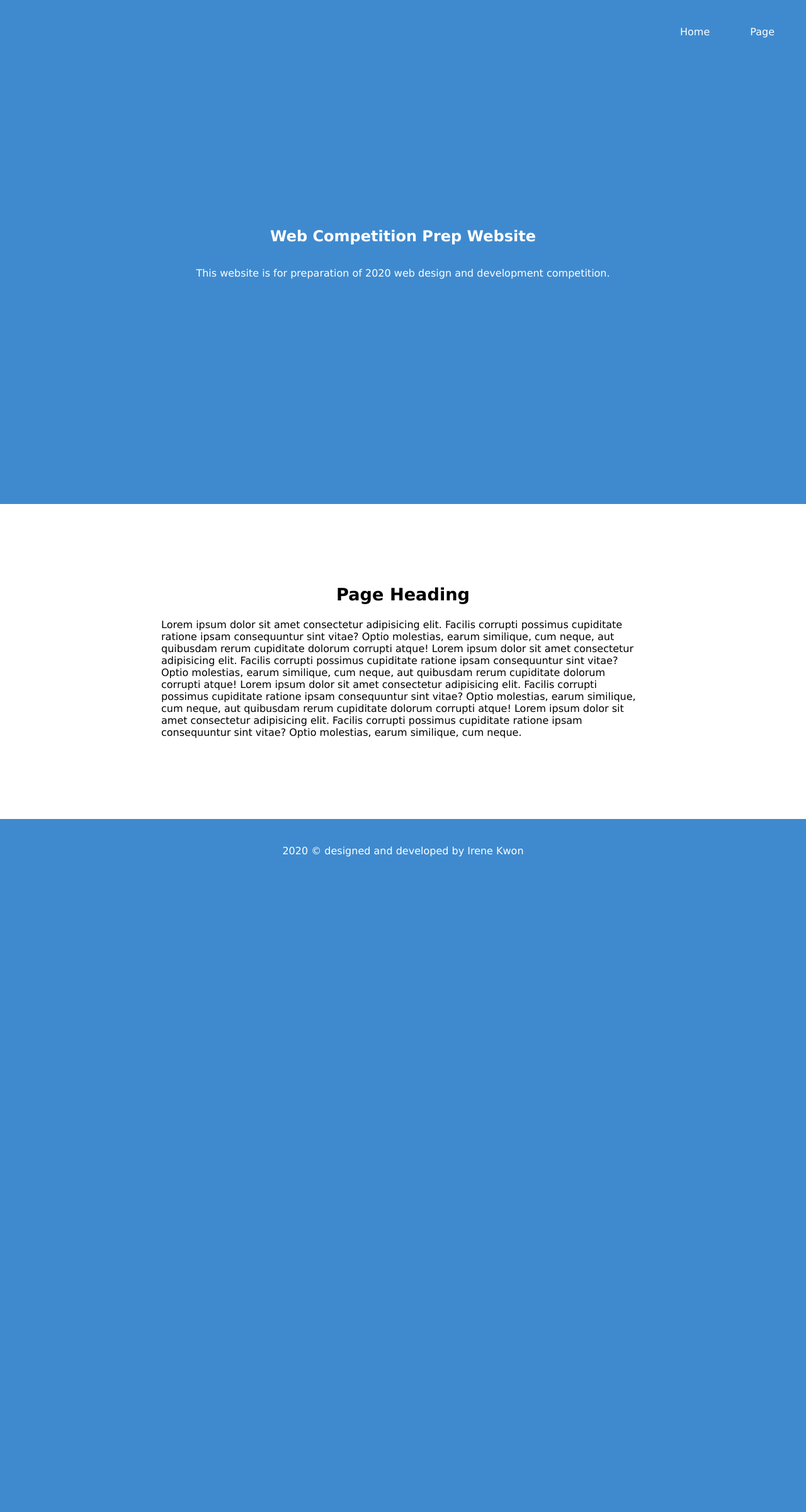
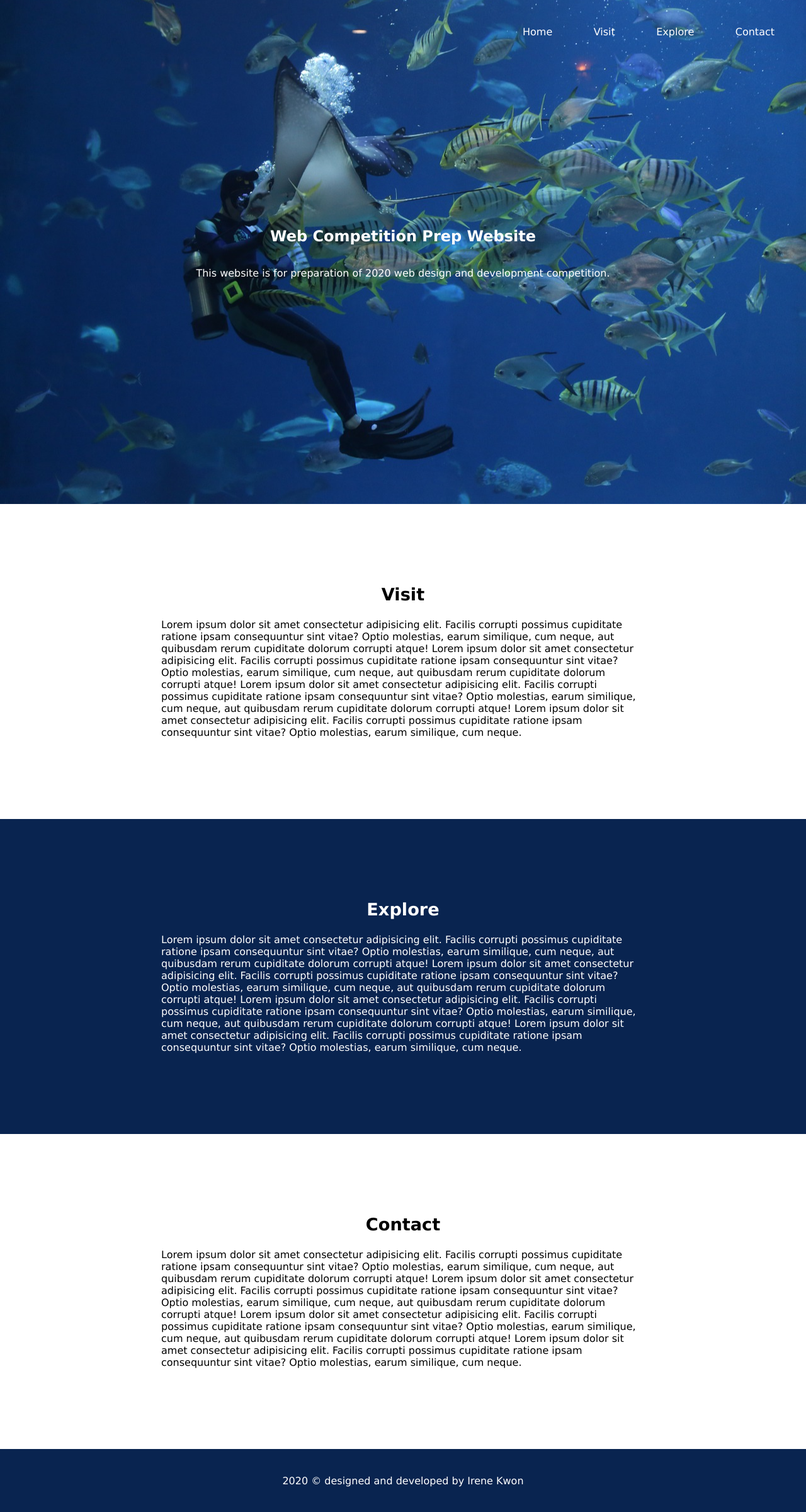
Before and after one commit to irnkwon/web-competition, a PHP site: page / in a window 1280 px wide. Shown: the whole page at 63% size. Before the commit the page ends 1360 px from the top, so only its background shows below. Run offline with PHP 8.4, Linux system fonts and the light colour scheme.

Commit message:
Added pages and menu required for the competition

```diff
--- a/index.html
+++ b/index.html
@@ -12,7 +12,9 @@
         <nav id="navbar">
             <ul>
                 <li><a href="#home">Home</a></li>
-                <li><a href="#page">Page</a></li>
+                <li><a href="#visit">Visit</a></li>
+                <li><a href="#explore">Explore</a></li>
+                <li><a href="#contact">Contact</a></li>
             </ul>
         </nav>
 
@@ -22,10 +24,10 @@
             <p>This website is for preparation of 2020 web design and development competition.</p>
         </section>
 
-        <!-- Page -->
-        <section id="page">
-            <div class="page-heading">Page Heading</div>
-            <div class="page-desc">
+        <!-- Visit -->
+        <section id="visit">
+            <div class="visit-heading">Visit</div>
+            <div class="visit-desc">
                 Lorem ipsum dolor sit amet consectetur adipisicing elit.
                 Facilis corrupti possimus cupiditate ratione ipsam consequuntur sint vitae? Optio molestias,
                 earum similique, cum neque, aut quibusdam rerum cupiditate dolorum corrupti atque!
@@ -41,6 +43,45 @@
             </div>
         </section>
 
+        <!-- Explore -->
+        <section id="explore">
+            <div class="explore-heading">Explore</div>
+            <div class="explore-desc">
+                Lorem ipsum dolor sit amet consectetur adipisicing elit.
+                Facilis corrupti possimus cupiditate ratione ipsam consequuntur sint vitae? Optio molestias,
+                earum similique, cum neque, aut quibusdam rerum cupiditate dolorum corrupti atque!
+                Lorem ipsum dolor sit amet consectetur adipisicing elit.
+                Facilis corrupti possimus cupiditate ratione ipsam consequuntur sint vitae? Optio molestias,
+                earum similique, cum neque, aut quibusdam rerum cupiditate dolorum corrupti atque!
+                Lorem ipsum dolor sit amet consectetur adipisicing elit.
+                Facilis corrupti possimus cupiditate ratione ipsam consequuntur sint vitae? Optio molestias,
+                earum similique, cum neque, aut quibusdam rerum cupiditate dolorum corrupti atque!
+                Lorem ipsum dolor sit amet consectetur adipisicing elit.
+                Facilis corrupti possimus cupiditate ratione ipsam consequuntur sint vitae? Optio molestias,
+                earum similique, cum neque.
+            </div>
+        </section>
+
+        <!-- Contact -->
+        <section id="contact">
+            <div class="contact-heading">Contact</div>
+            <div class="contact-desc">
+                Lorem ipsum dolor sit amet consectetur adipisicing elit.
+                Facilis corrupti possimus cupiditate ratione ipsam consequuntur sint vitae? Optio molestias,
+                earum similique, cum neque, aut quibusdam rerum cupiditate dolorum corrupti atque!
+                Lorem ipsum dolor sit amet consectetur adipisicing elit.
+                Facilis corrupti possimus cupiditate ratione ipsam consequuntur sint vitae? Optio molestias,
+                earum similique, cum neque, aut quibusdam rerum cupiditate dolorum corrupti atque!
+                Lorem ipsum dolor sit amet consectetur adipisicing elit.
+                Facilis corrupti possimus cupiditate ratione ipsam consequuntur sint vitae? Optio molestias,
+                earum similique, cum neque, aut quibusdam rerum cupiditate dolorum corrupti atque!
+                Lorem ipsum dolor sit amet consectetur adipisicing elit.
+                Facilis corrupti possimus cupiditate ratione ipsam consequuntur sint vitae? Optio molestias,
+                earum similique, cum neque.
+            </div>
+        </section>
+
+        <!-- Footer -->
         <section id="footer">
             2020 © designed and developed by Irene Kwon
         </section>
--- a/styles/main.css
+++ b/styles/main.css
@@ -19,7 +19,6 @@ li {
 #navbar {
     display: flex;
     justify-content: flex-end;
-    background-color: rgb(63, 138, 207);
     position: fixed;
     width: 100%;
     height: 100px;
@@ -31,7 +30,7 @@ li {
     flex-direction: row;
     justify-content: space-between;
     align-self: center;
-    width: 150px;
+    width: 400px;
     padding-right: 50px;
 }
 
@@ -44,7 +43,10 @@ a {
     Home
 */
 #home {
-    background-color: rgb(63, 138, 207);
+    background: url(../images/aquarium-landing-1.jpg);
+    background-position: center;
+    background-repeat: no-repeat;
+    background-size: cover;
     height: 100vh;
     color: #FFFFFF;
     display: flex;
@@ -55,21 +57,30 @@ a {
 }
 
 /*
-    Page
+    Pages - Visit, Explore, and Contact
 */
-#page {
+#visit, #explore, #contact {
     display: flex;
     flex-direction: column;
     align-items: center;
-    margin: 0 20%;
-    padding: 10% 0;
+    padding: 10% 20%;
+    height: 100%;
 }
 
-.page-heading {
+.visit-heading, .explore-heading, .contact-heading {
     margin-bottom: 3%;
     font-size: 1.7em;
     font-weight: bold;
 }
+
+/*
+    Explore
+*/
+#explore {
+    background-color: #092450;
+    color: #FFFFFF;
+}
+
 
 /*
     Footer
@@ -80,5 +91,5 @@ a {
     align-items: center;
     height: 100px;
     color: #FFFFFF;
-    background-color: rgb(63, 138, 207);
+    background-color:#092450;
 }
```
Also changed, not shown: images/aquarium-landing-1.jpg (added), 1 other file.
